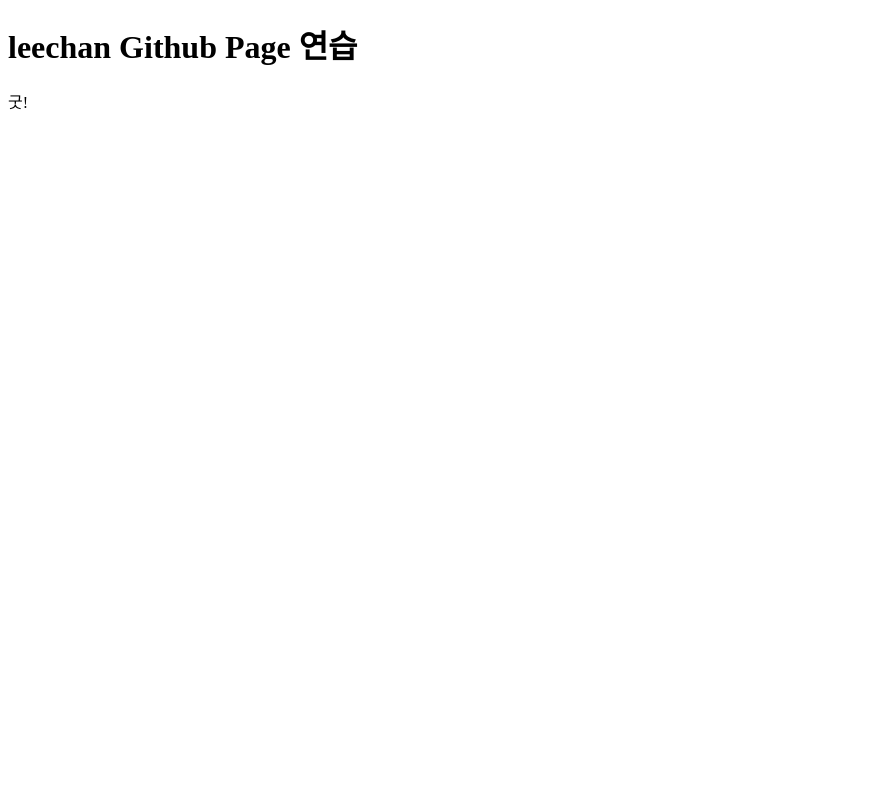
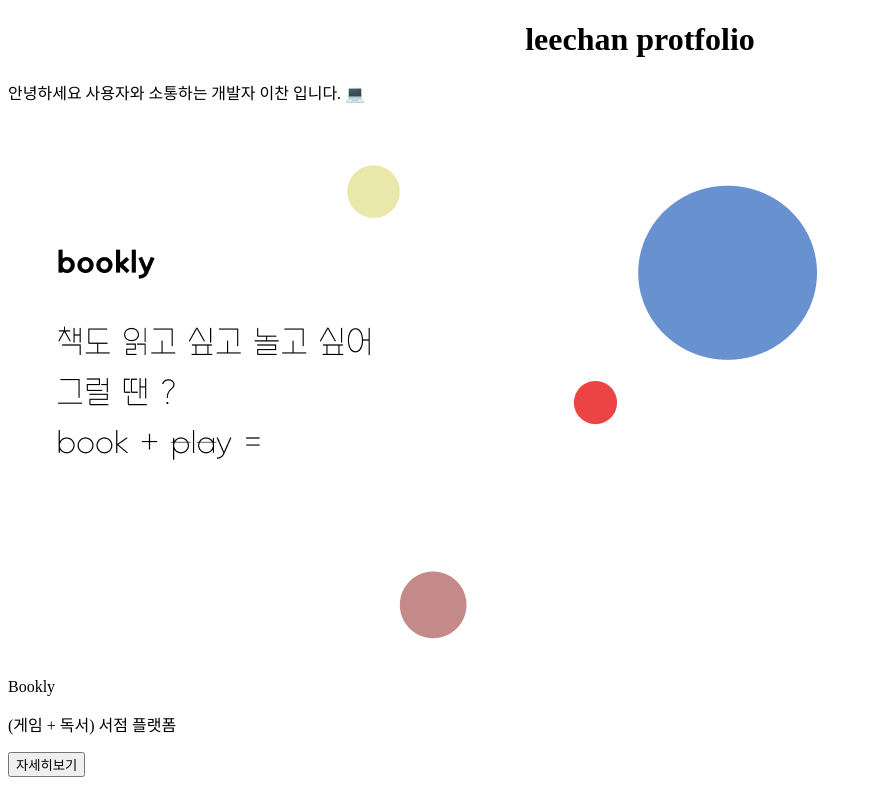
Before and after one commit to dlcks0601/dlcks0601.github.io, a plain HTML site: page index.html in a window 1280 px wide. Shown: the whole page, without its empty margins (0-872 px from the left). Drawn offline with Linux system fonts and the light colour scheme.

Commit message:
index html update

```diff
--- a/index.html
+++ b/index.html
@@ -3,9 +3,31 @@
   <head>
     <meta charset="UTF-8" />
     <title>leechan</title>
+    <style>
+      h1 {
+        text-align: center;
+      }
+    </style>
   </head>
   <body>
-    <h1>leechan Github Page 연습</h1>
-    <p>굿!</p>
+    <h1>leechan protfolio</h1>
+    <div id="txt_welcome">
+      안녕하세요 사용자와 소통하는 개발자 이찬 입니다. 💻
+      <br />
+      <br />
+    </div>
+    <div style="display: grid; grid-template-columns: 1fr 1fr 1fr">
+      <div class="card">
+        <img class="card_img" src="./asset/bookly.png" />
+        <p class="card_title">Bookly</p>
+        <p class="card_title">(게임 + 독서) 서점 플랫폼</p>
+        <input
+          class="card_button"
+          type="button"
+          value="자세히보기"
+          onclick="window.location.href='https://github.com/dlcks0601/bookly-project'"
+        />
+      </div>
+    </div>
   </body>
 </html>
```
